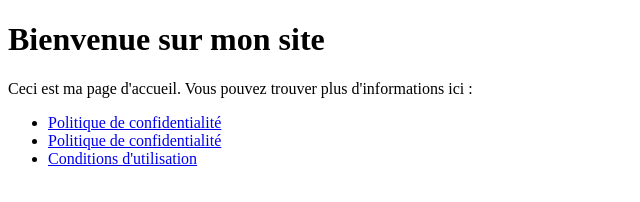
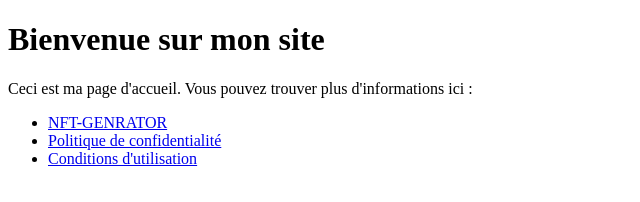
Before and after one commit to DzscGe/ginthub.com, a plain HTML site: page index.html in a window 1280 px wide. Shown: the whole page, without its empty margins (0-640 px from the left). Drawn offline with Linux system fonts and the light colour scheme.

Commit message:
Update index.html

```diff
--- a/index.html
+++ b/index.html
@@ -7,7 +7,7 @@
   <h1>Bienvenue sur mon site</h1>
   <p>Ceci est ma page d'accueil. Vous pouvez trouver plus d'informations ici :</p>
   <ul>
-    <li><a href="Privacy-Policy.html">Politique de confidentialité</a></li>
+    <li><a href="NFT Generator.html">NFT-GENRATOR</a></li>
     <li><a href="Privacy-Policy.html">Politique de confidentialité</a></li>
     <li><a href="Terms-of-Service.html">Conditions d'utilisation</a></li>
   </ul>
```
